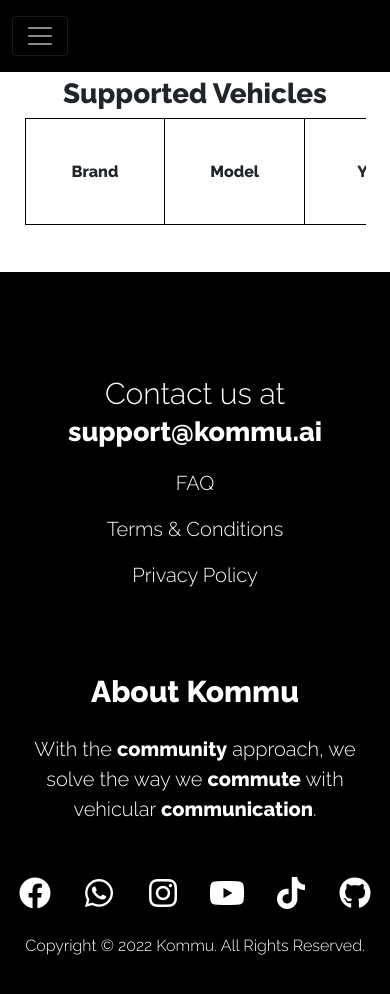
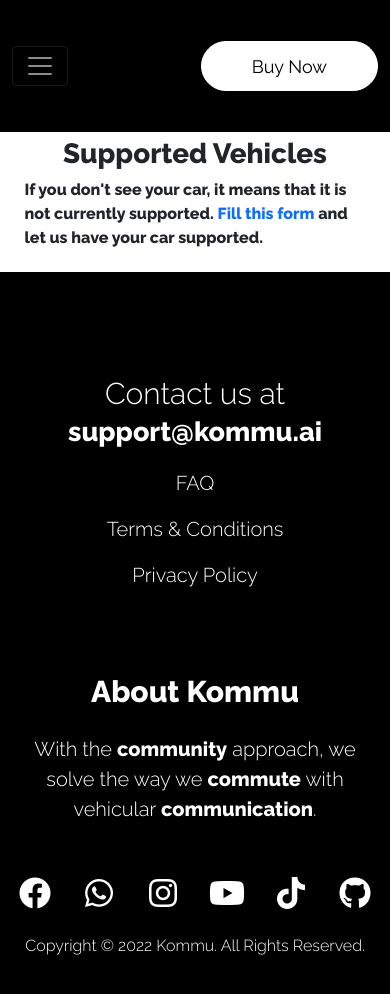
Before and after one commit to iXcess/ixcess.github.io, a Jekyll site: the page built from support.html, in a window 390 px wide and 1008 px high. Shown: the top 994 px of the window. Built offline with Jekyll 4.4.1, drawn with Linux system fonts in a browser that asks for light colours; nearby versions of some CDN libraries.

```diff
--- a/_includes/navigation.html
+++ b/_includes/navigation.html
@@ -14,5 +14,8 @@
                 {% endfor %}
             </ul>
         </div>
+	<div class="nav-item">
+	  <a role="button" class="btn btn-primary btn-lg" href="products/1_standard_set" target="_blank">Buy Now</a>
+	</div>
     </div>
 </nav>
--- a/css/support-page.css
+++ b/css/support-page.css
@@ -1,79 +1,51 @@
-.table{
-    table-layout: fixed;
-    width: 1050px;
-    border: 1px solid black;
-    vertical-align: middle;
 
+.collapsible {
+  background-color: black;
+  color: white;
+  cursor: pointer;
+  padding: 10px;
+  width: 100%;
+  border-radius: 10px;
+  border: none;
+  text-align: left;
+  outline: none;
+  font-size: 15px;
+  border-bottom: 3px solid white;
 }
 
-
-.div-table{
-    justify-content: center;
-    display: flex;
-    overflow:hidden;
+.active, .collapsible:hover {
+  background-color: #555;
 }
 
-td {
-    font-weight: 300;
-    border: 0.5px solid black;
-    padding:0px
+.collapsible:after {
+  content: '\002B';
+  color: white;
+  font-weight: bold;
+  float: right;
+  margin-left: 5px;
 }
 
-th {
-    border: 0.5px solid black;
-    vertical-align: middle;
-    font-weight: 800;
+.active:after {
+  content: "\2212";
 }
 
-#header-table-1 :nth-child(1){
-    width: 100px;
-}
-#header-table-1 :nth-child(2){
-    width: 100px;
-}
-#header-table-1 :nth-child(3){
-    width: 100px;
-}
-
-#header-table-1 :nth-child(4){
-    width: 100px;
-}
-
-#header-table-1 :nth-child(5){
-    width: 175px;
-}
-
-#header-table-1 :nth-child(6){
-    width: 175px;
-}
-
-#header-table-2 :nth-child(1){
-    width: 150px;
-}
-#header-table-2 :nth-child(2){
-    width: 150px;
-}
-#header-table-2 :nth-child(3){
-    width: 150px;
-}
-
-#header-table-2 :nth-child(4){
-    width: 150px;
-}
-
-#header-table-2 :nth-child(5){
-    width: 150px;
+.content {
+  padding: 0 18px;
+  max-height: 0;
+  overflow: hidden;
+  transition: max-height 0.2s ease-out;
+  background-color: #f1f1f1;
+  border-radius: 10px;
 }
 
 @media (max-width: 991px) {
-    .div-table{
-        display: block;
+    .collapsible {
+        width: 100%;
     }
 }
 
 @media (max-width: 1100px) {
-    .div-table{
-        display: block;
-        overflow:scroll;
+    .collapsible {
+        width: 100%;
     }
 }
--- a/support.html
+++ b/support.html
@@ -5,44 +5,71 @@ title: Supported Vehicle
 <head>
     <link href="{{ "/css/support-page.css" | relative_url }}" rel="stylesheet">
 </head>
+
 <script>
     async function load() {
-        const standard = document.getElementById("standard");
-        const semi_acc = document.getElementById("semi_acc");
+        const section = document.querySelector(".section-support");
         const remote = "https://raw.githubusercontent.com/kommuai/bukapilot/snapshot/selfdrive/car/supported_vehicle.json";
         const raw_resp = await fetch(remote);
         const resp = await raw_resp.json();
 
         resp.standard.forEach((vehicle) => {
-            const tr = document.createElement("tr");
-            td(tr, vehicle.brand);
-            td(tr, vehicle.model);
-            td(tr, vehicle.year);
-            td(tr, vehicle.variant);
-            td(tr, vehicle.acc_speed_range);
-            td(tr, vehicle.acc_stop_and_go ? "✔" : "✘");
-            td(tr, vehicle.lkc_speed_range);
-            td(tr, vehicle.lkc_torque);
-            standard.appendChild(tr);
-        });
+            const button = document.createElement("button");
+            button.classList.add("collapsible");
 
-        resp.semi_acc.forEach((vehicle) => {
-            const tr = document.createElement("tr");
-            td(tr, vehicle.brand);
-            td(tr, vehicle.model);
-            td(tr, vehicle.year);
-            td(tr, vehicle.variant);
-            td(tr, vehicle.lkc_torque);
-            semi_acc.appendChild(tr);
+	    let carLogo = document.createElement('img');
+	    carLogo.src = `/img/car_logo/${vehicle.brand}.png`;
+	    carLogo.style.maxWidth = '40px';
+            carLogo.style.maxHeight = '40px';
+            carLogo.style.margin = '10px';
+            button.insertBefore(carLogo, button.firstChild);
+
+	    const text = document.createTextNode(`${vehicle.brand} ${vehicle.model} ${vehicle.year}`);
+	    button.appendChild(text);
+
+            const content = document.createElement("div");
+            content.classList.add("content");
+
+            const p = document.createElement("p");
+
+	    p.innerHTML = boldKeywords(`Supported variant(s) i.e. ${vehicle.variant}. KommuAssist upgrades your ${vehicle.brand} ${vehicle.model} with active lane keep control at speeds in range of ${vehicle.lkc_speed_range}km/h with a ${vehicle.lkc_torque} torque strength. As for adaptive cruise control, the speed range is ${vehicle.acc_speed_range} km/h.`, [vehicle.variant, vehicle.brand, vehicle.model, vehicle.lkc_speed_range, vehicle.lkc_torque, vehicle.acc_speed_range]);
+
+	    if (`${vehicle.acc_stop_and_go}` == 'true') {
+              const additional_text = document.createTextNode(` This vehicle includes stop-and-go feature.`);
+              p.appendChild(additional_text);
+	    }
+	    content.appendChild(p);
+
+
+            button.addEventListener("click", function() {
+    		this.classList.toggle("active");
+    		var content = this.nextElementSibling;
+    		if (content.style.overflow == "visible"){
+      			content.style.overflow = "hidden";
+      			content.style.maxHeight = "0px";
+    		} else {
+     			content.style.overflow = "visible";
+     			content.style.maxHeight = content.scrollHeight + "px";
+    		}
+  	    });
+
+            section.appendChild(button);
+            section.appendChild(content);
         });
     }
 
     window.onload = load;
 
-    function td(row, content) {
-        const td = document.createElement("td");
-        td.innerText = content;
-        row.appendChild(td);
+    function boldKeywords(string, keywords) {
+      let output = string;
+      keywords.forEach(keyword => {
+        const keywordRegex = new RegExp(keyword, 'g');
+        const keywordSpan = document.createElement('span');
+        keywordSpan.style.textDecoration = 'underline';
+        keywordSpan.innerText = keyword;
+        output = output.replace(keywordRegex, keywordSpan.outerHTML);
+      });
+      return output;
     }
 </script>
 <section class="section-support">
@@ -50,27 +77,8 @@ title: Supported Vehicle
         <h1 style="text-align: center;">
             Supported Vehicles
         </h1>
-    </div>
-    <div class="div-table">
-        <table class="table" style="text-align: center; ">
-            <thead>
-                <tr id="header-table-1">
-                    <th scope="col" rowspan="2">Brand</th>
-                    <th scope="col" rowspan="2">Model</th>
-                    <th scope="col" rowspan="2">Year</th>
-                    <th scope="col" rowspan="2">Variant</th>
-                    <th colspan="2">ACC</th>
-                    <th colspan="2">LKC</th>
-                </tr>
-                <tr >
-                    <th scope="col">Speed Range (km/h)</th>
-                    <th scope="col">Stop & Go</th>
-                    <th scope="col">Speed Range (km/h)</th>
-                    <th scope="col">Steering Torque</th>
-                </tr>
-
-            </thead>
-            <tbody id="standard"></tbody>
-        </table>
+	<p>
+ 	    If you don't see your car, it means that it is not currently supported. <a href="https://forms.gle/BUrnYRc63bkffAvm6" class="inline-hrefs">Fill this form</a> and let us have your car supported.
+	</p>
     </div>
 </section>
```
Also changed, not shown: _products/1_standard_set.md (+5 -21 lines), index.html (+17 -22 lines), img/car_logo/Honda.png (added), img/car_logo/Hyundai.png (added), img/car_logo/Lexus.png (added), img/car_logo/Perodua.png (added), img/car_logo/Proton.png (added), img/car_logo/Toyota.png (added), img/main/Vulcan.jpg (added).
